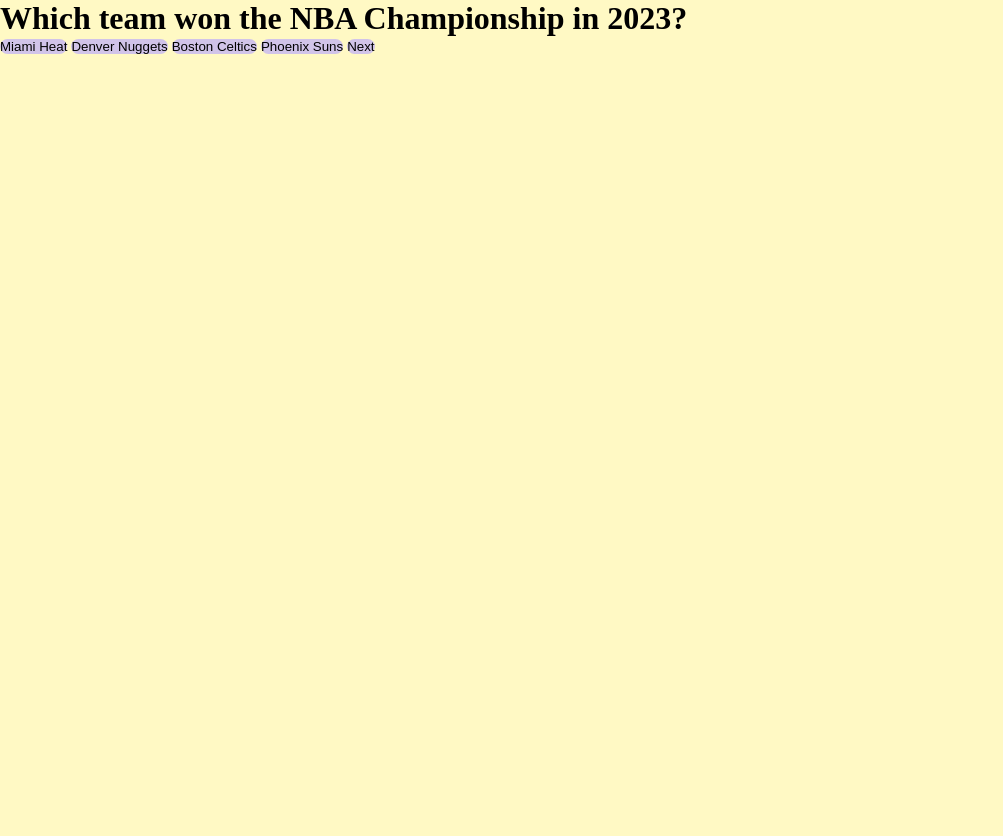
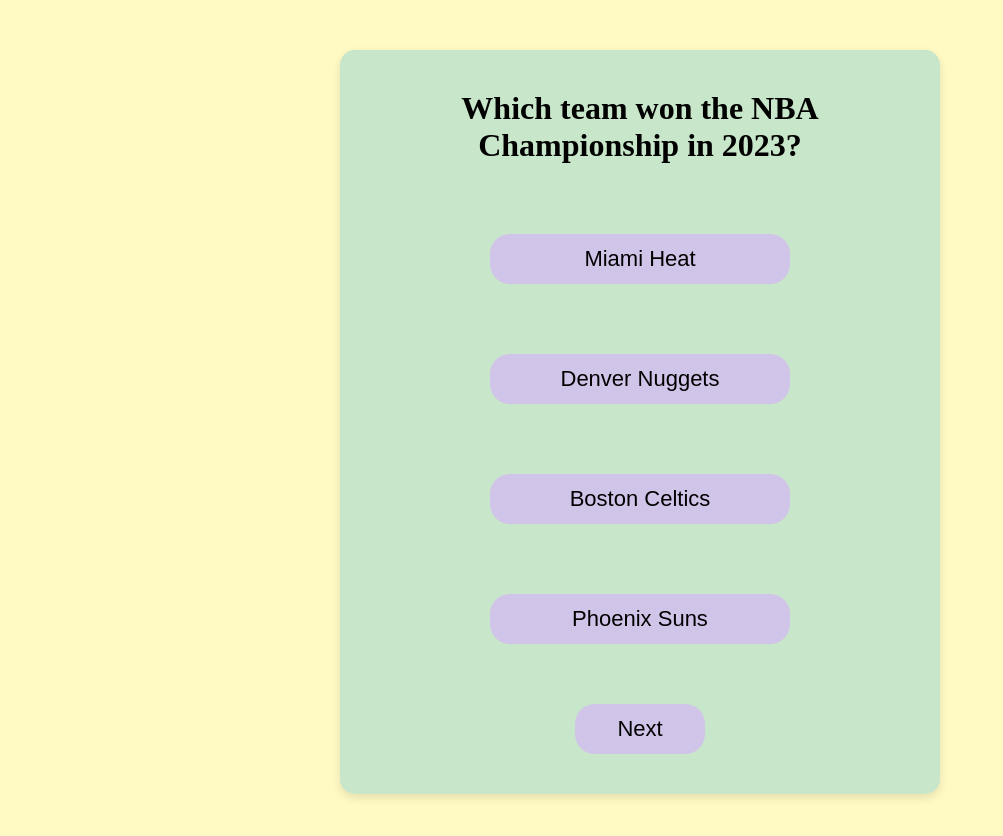
Before and after one commit to Mouazmj/Quiz-App, a website with bundled scripts: page index.html in a window 1280 px wide. Both pictures are taken after a click on the button "Start". Shown: the whole page, without its empty margins (0-1003 px from the left). Before the commit the page ends 800 px from the top, so only its background shows below. Built offline with nearby package versions, Linux system fonts and the light colour scheme.

Commit message:
Styling the quiz screen

```diff
--- a/main.css
+++ b/main.css
@@ -61,7 +61,39 @@
     color: #333333;
 }
 
+#quiz-screen {
+    background-color: #C8E6C9;
+    padding: 40px 20px;
+    margin: 50px auto;
+    border-radius: 15px;
+    max-width: 600px;
+    box-shadow: 0 4px 10px rgba(0,0,0,0.1);
+    text-align: center;
+}
 
+.btn-answer {
+    display: flex;
+    justify-content: center;
+    align-items: center;
+    margin: 0 auto;
+    margin-top: 70px;
+    width: 300px;
+    height: 50px;
+    font-size: 22px;
+    cursor: pointer;
+}
+
+#next-btn {
+    display: flex;
+    justify-content: center;
+    align-items: center;
+    margin: 0 auto;
+    margin-top: 60px;
+    height: 50px;
+    width: 130px;
+    font-size: 22px;
+    cursor: pointer;
+}
 .correct {
     background-color: green;
     color: white;
@@ -71,3 +103,13 @@
     background-color: red;
     color: white;
   }
+
+  .correct:hover {
+    background-color: green;
+    color: #EDE7F6;
+  }
+
+  .incorrect:hover {
+    background-color: red;
+    color: #EDE7F6;
+  }
```
